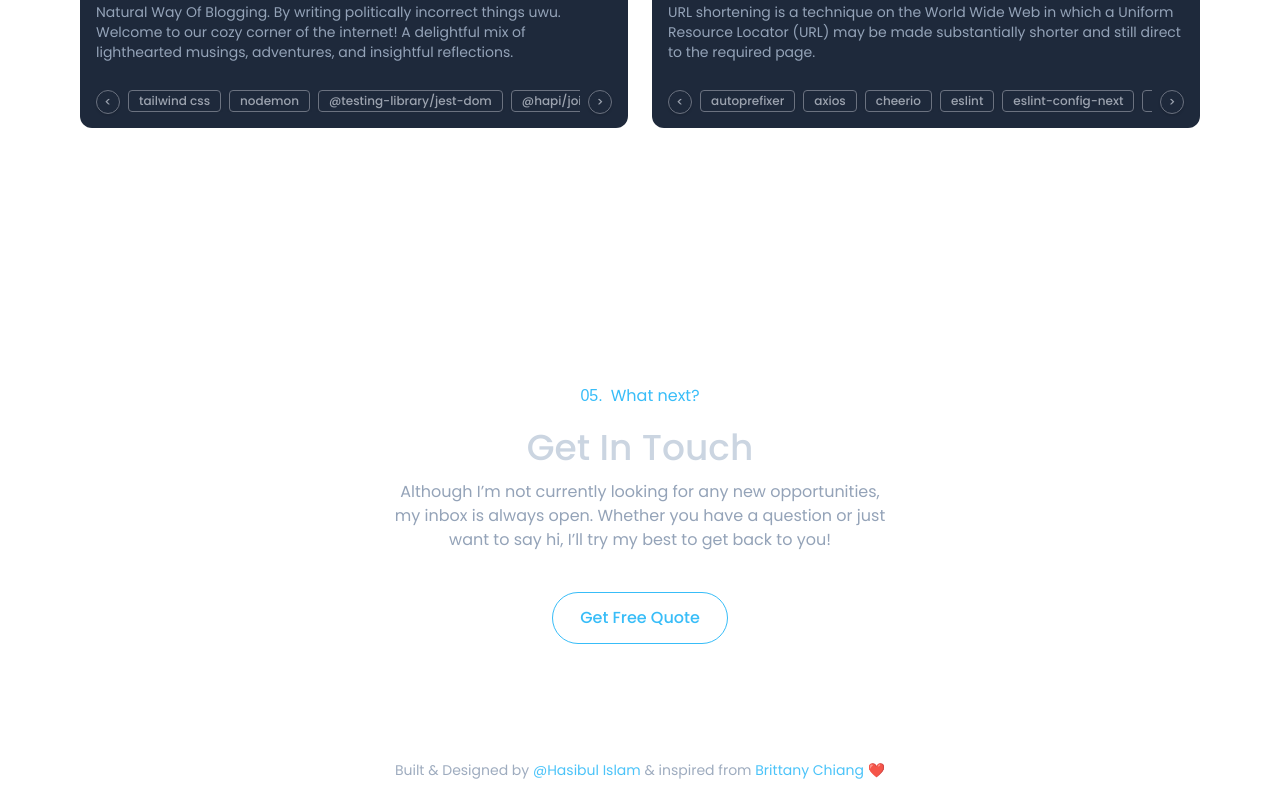
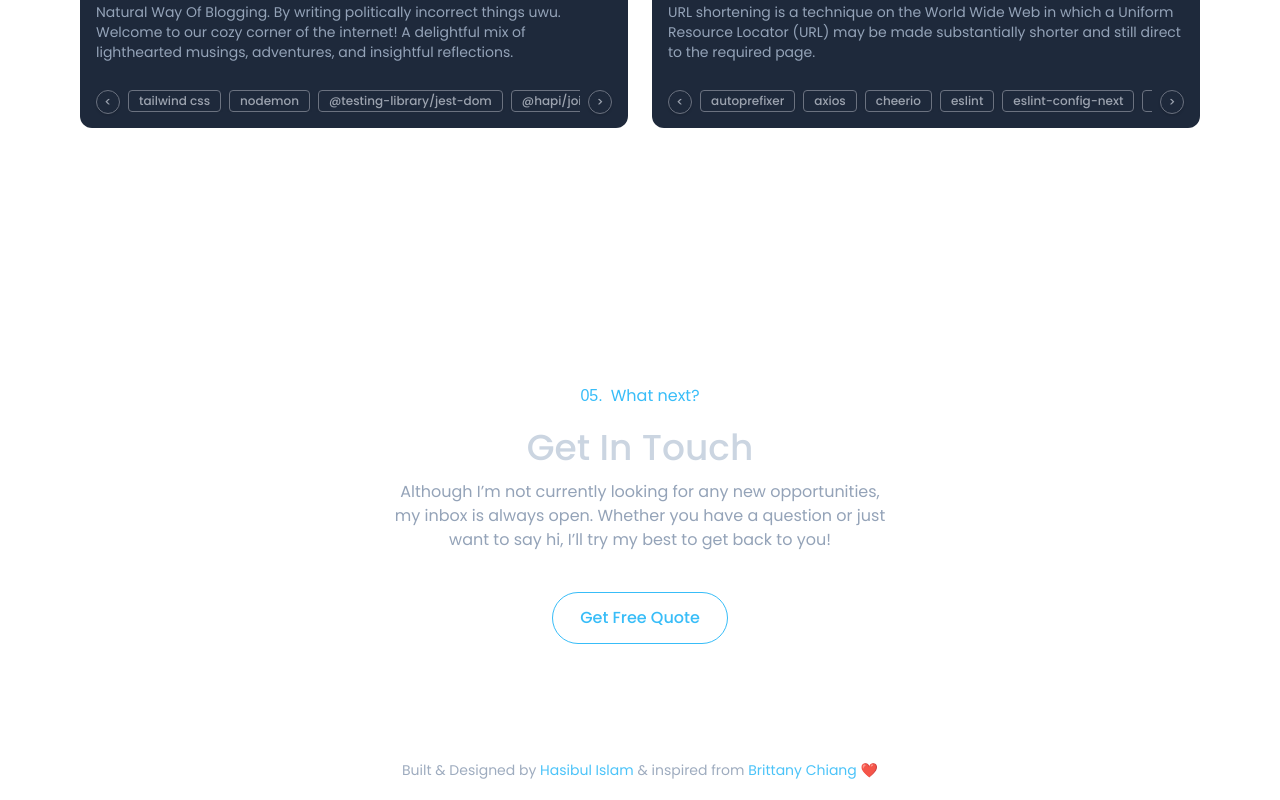
Before and after one commit to devhasibulislam/developer-portfolio, a Next.js app: page / in a window 1280 px wide. Shown: the part 3777-4577 px from the top of the page. Built offline with nearby package versions, Linux system fonts and the light colour scheme; a web font is replaced by a local one.

Commit message:
modify footer href

```diff
--- a/src/common/widgets/Footer/Footer.tsx
+++ b/src/common/widgets/Footer/Footer.tsx
@@ -12,16 +12,9 @@ const Footer = () => {
             target="_blank"
             className="text-sky-400"
           >
-            @Hasibul Islam
+            Hasibul Islam
           </a>{" "}
-          & inspired from{" "}
-          <a
-            href="https://github.com/bchiang7/v4"
-            target="_blank"
-            className="text-sky-400"
-          >
-            Brittany Chiang
-          </a>{" "}
+          & inspired from <span className="text-sky-400">Brittany Chiang</span>{" "}
           ❤️{" "}
         </p>
       </div>
```
